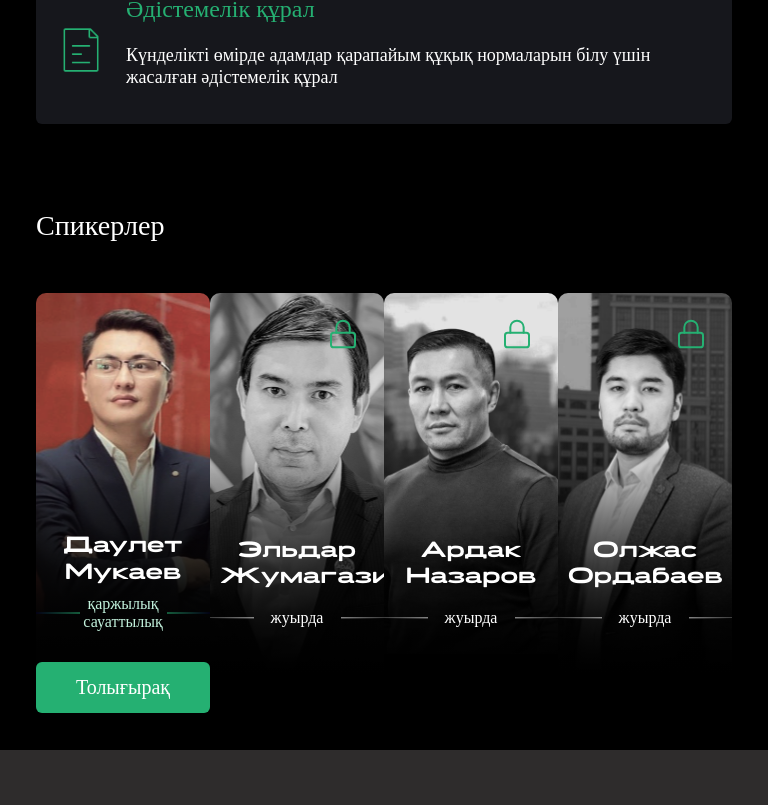
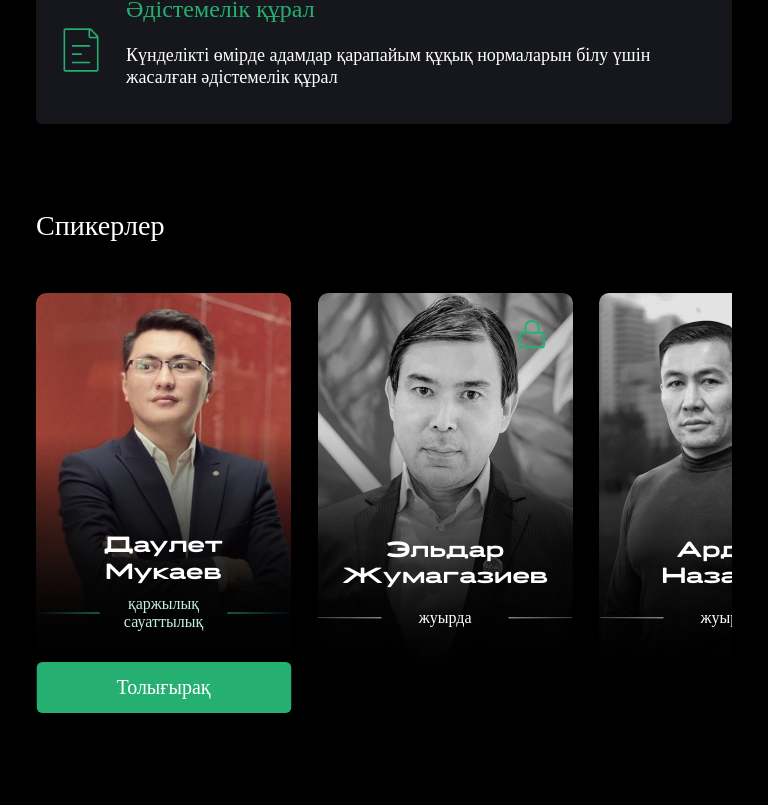
Before and after one commit to Nursultan011/Adal-Sauat, a website: page app/index.html in a window 768 px wide. Shown: the part 1115-1920 px from the top of the page. Drawn offline with Linux system fonts and the light colour scheme; a web font is replaced by a local one.

Commit message:
padding is done

```diff
--- a/app/index.html
+++ b/app/index.html
@@ -102,6 +102,7 @@
       </section>
       <section class="speakers container">
         <h2>Спикерлер</h2>
+        <div class="wrapper_container">
           <div class="speakers_wrapper">
             <div
               class="speakers_wrapper_content activeBlock"
@@ -188,6 +189,7 @@
               </div>
             </div>
           </div>
+        </div>
       </section>
     </main>
     <footer>
--- a/app/sass/style.sass
+++ b/app/sass/style.sass
@@ -388,4 +388,13 @@ footer
             nav
                 width: 60% !important
 
+@media (max-width: 1199px) and (min-width: 768px)
+    main
+        .speakers
+            .wrapper_container
+                padding-bottom: 75px
+                overflow-x: scroll
+            &_wrapper
+                width: 1100px
+
 @import 'media'
```
Also changed, not shown: app/css/style.min.css. Lines whose indentation alone changed are shown as unchanged.
